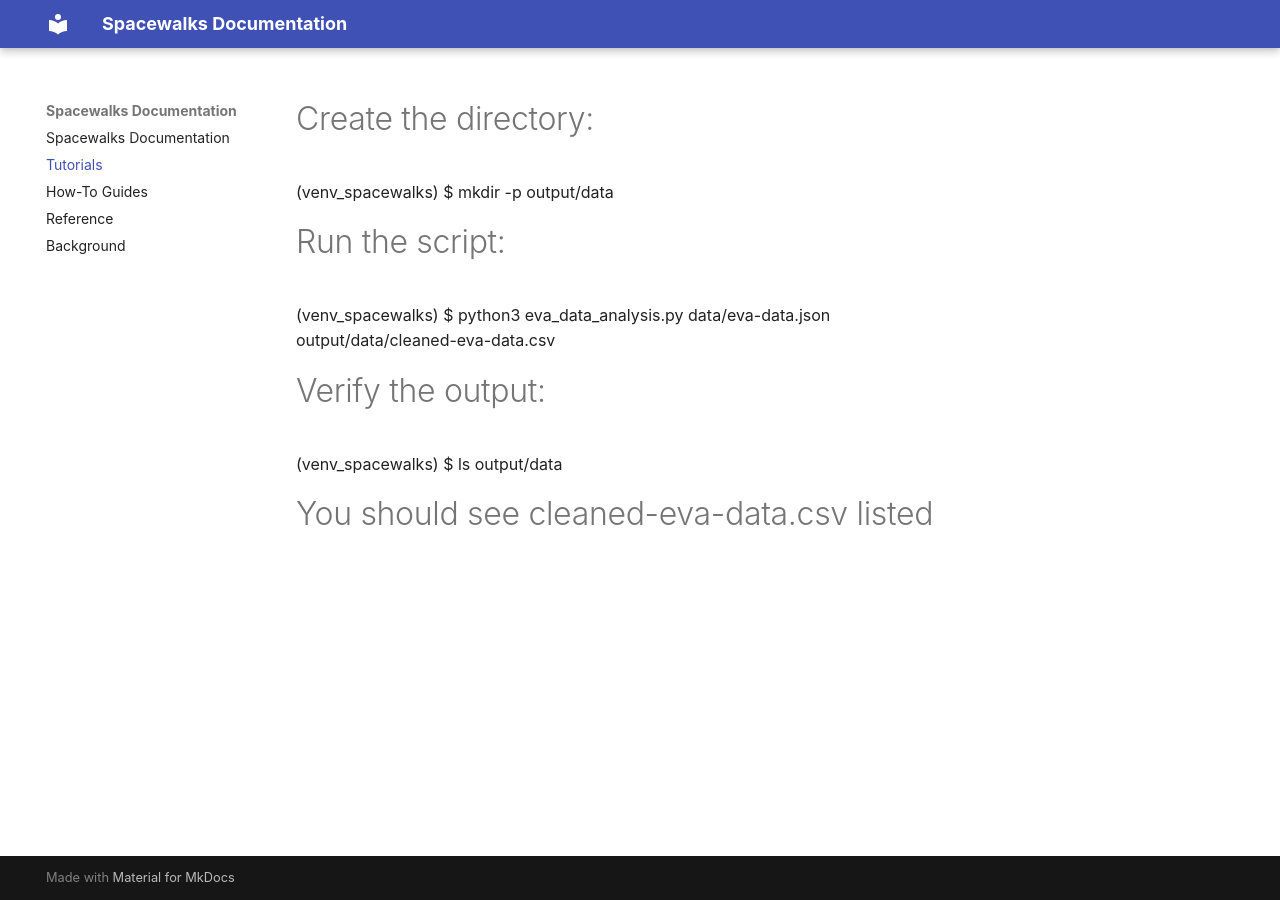
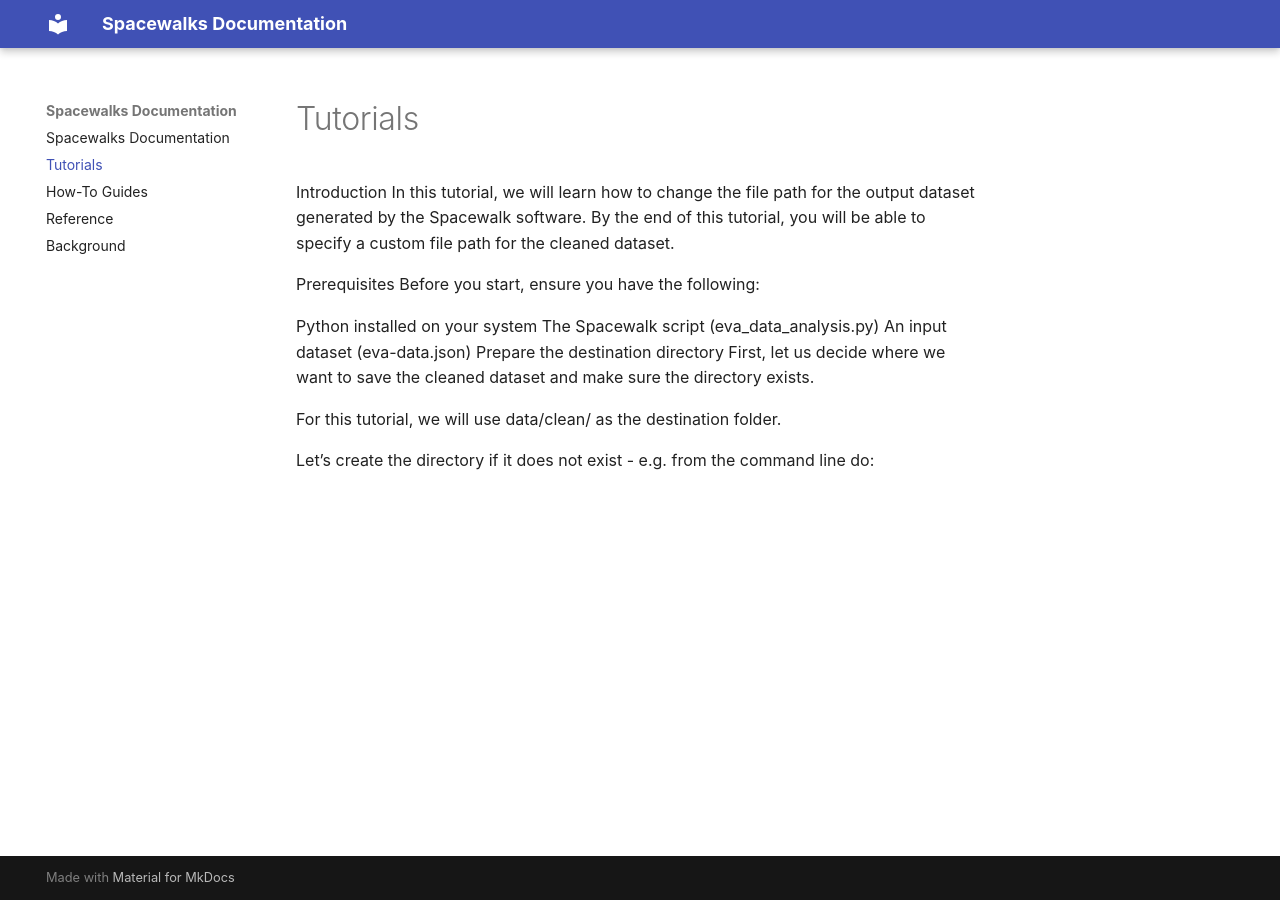
Before and after one commit to ibuliyaminu/spacewalks, an MkDocs documentation site: the page built from docs/tutorials.md, in a window 1280 px wide. Built offline with MkDocs 1.6.1 and Material for MkDocs 9.7.7, drawn with Linux system fonts in a browser that asks for light colours.

Commit message:
Update tutorials.md

```diff
--- a/docs/tutorials.md
+++ b/docs/tutorials.md
@@ -1,10 +1,15 @@
-# Create the directory:
-(venv_spacewalks) $ mkdir -p output/data
+Introduction
+In this tutorial, we will learn how to change the file path for the output dataset generated by the Spacewalk software. By the end of this tutorial, you will be able to specify a custom file path for the cleaned dataset.
 
-# Run the script:
-(venv_spacewalks) $ python3 eva_data_analysis.py data/eva-data.json output/data/cleaned-eva-data.csv
+Prerequisites
+Before you start, ensure you have the following:
 
-# Verify the output:
-(venv_spacewalks) $ ls output/data
+Python installed on your system
+The Spacewalk script (eva_data_analysis.py)
+An input dataset (eva-data.json)
+Prepare the destination directory
+First, let us decide where we want to save the cleaned dataset and make sure the directory exists.
 
-# You should see cleaned-eva-data.csv listed
+For this tutorial, we will use data/clean/ as the destination folder.
+
+Let’s create the directory if it does not exist - e.g. from the command line do:
```
